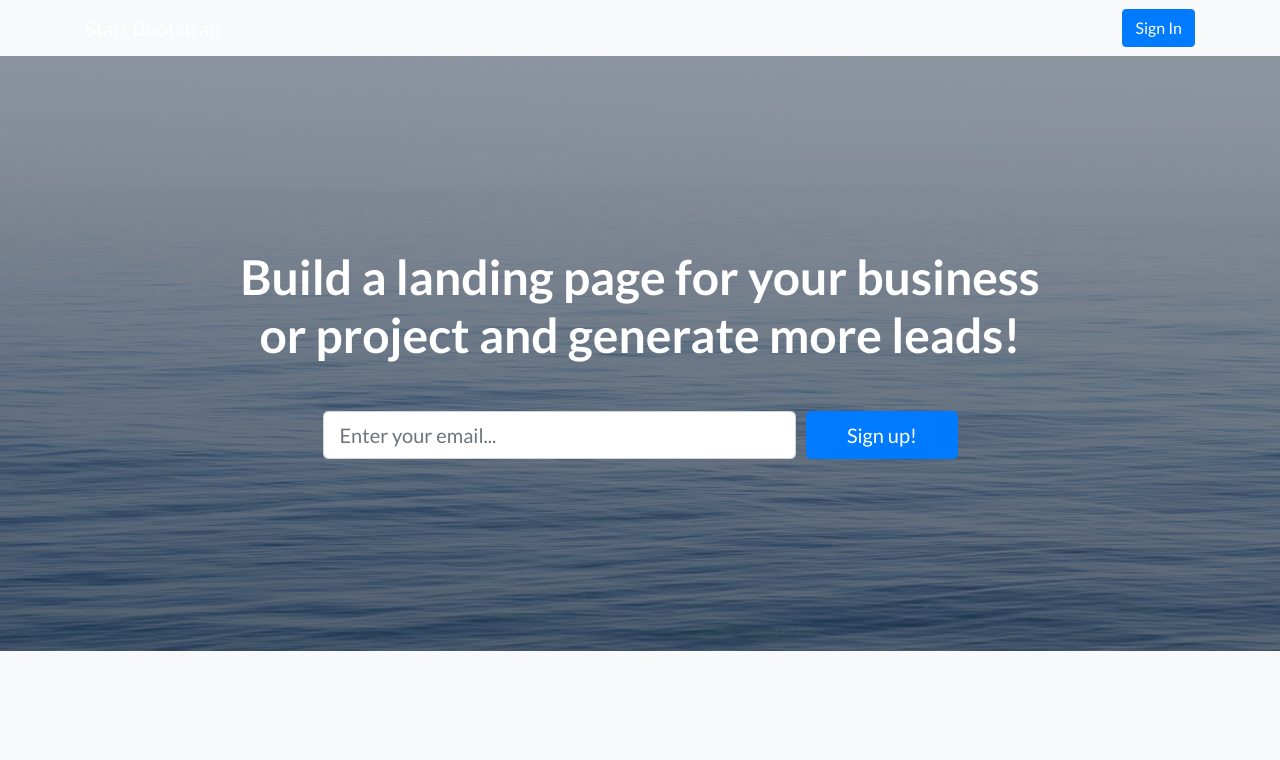
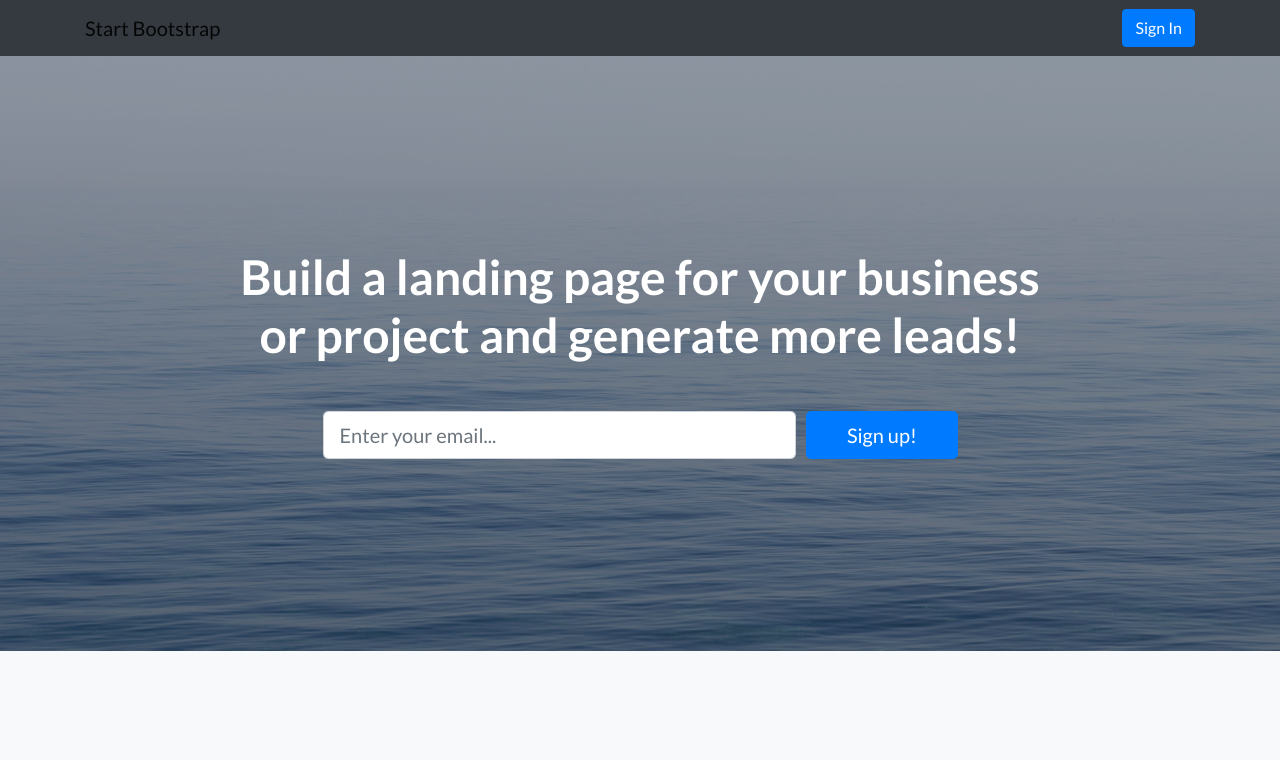
Before and after one commit to bradycar/CECOBP, a website: page index.html in a window 1280 px wide. Shown: the top 760 px of the page. Drawn offline with Linux system fonts and the light colour scheme.

Commit message:
Update index.html

```diff
--- a/index.html
+++ b/index.html
@@ -26,7 +26,7 @@
 <body>
 
   <!-- Navigation -->
-  <nav class="navbar navbar-dark bg-light static-top">
+  <nav class="navbar navbar-light bg-dark static-top">
     <div class="container">
       <a class="navbar-brand" href="#">Start Bootstrap</a>
       <a class="btn btn-primary" href="#">Sign In</a>
```
